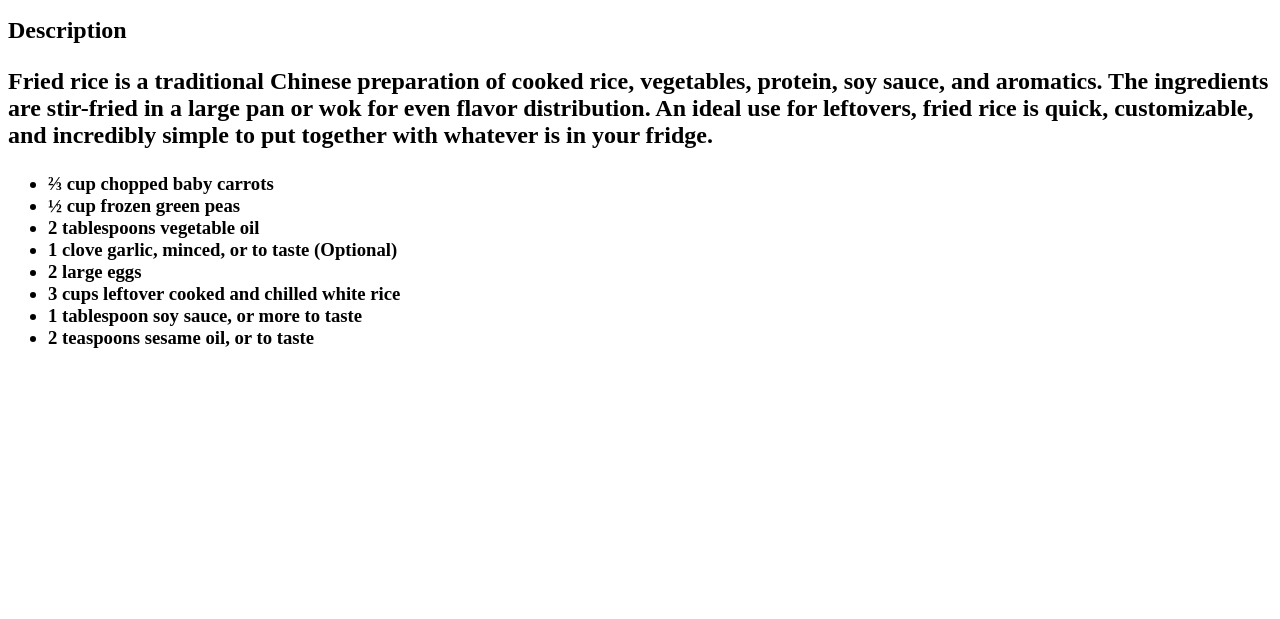
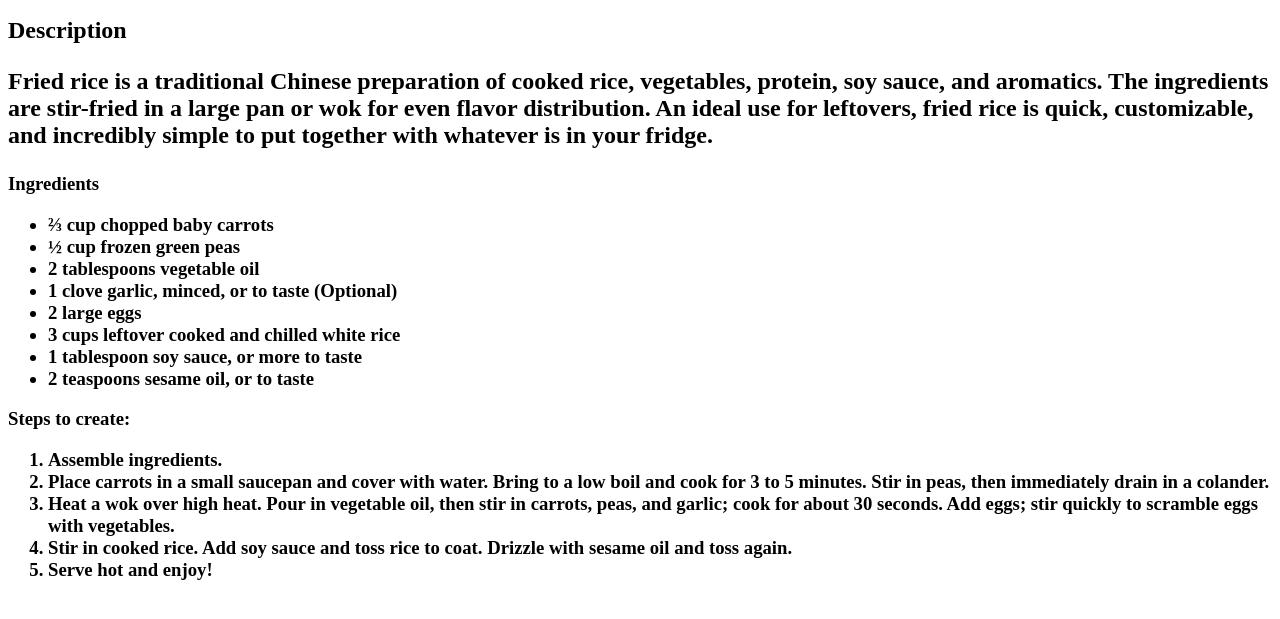
Before and after one commit to Coddenbuffen95/odin-recipes, a plain HTML site: page recipes/rice.html in a window 1280 px wide. Shown: the part 101-720 px from the top of the page. Drawn offline with Linux system fonts and the light colour scheme.

Commit message:
Added Ingredients label and steps to create as an ordered list

```diff
--- a/recipes/rice.html
+++ b/recipes/rice.html
@@ -11,9 +11,13 @@
         <img src="../images/Rice" alt="Photo of Rice">
     </p>
     <h2>Description
-        <p>Fried rice is a traditional Chinese preparation of cooked rice, vegetables, protein, soy sauce, and aromatics. The ingredients are stir-fried in a large pan or wok for even flavor distribution. An ideal use for leftovers, fried rice is quick, customizable, and incredibly simple to put together with whatever is in your fridge.</p>
+
+            <p>
+            Fried rice is a traditional Chinese preparation of cooked rice, vegetables, protein, soy sauce, and aromatics. The ingredients are stir-fried in a large pan or wok for even flavor distribution. An ideal use for leftovers, fried rice is quick, customizable, and incredibly simple to put together with whatever is in your fridge.
+            </p>
     </h2>
     <h3>
+        <p>Ingredients
         <ul>
             <li>⅔ cup chopped baby carrots</li>
             <li>½ cup frozen green peas</li>
@@ -24,6 +28,15 @@
             <li>1 tablespoon soy sauce, or more to taste</li>
             <li>2 teaspoons sesame oil, or to taste</li>
         </ul>
+    </p> Steps to create:
+        <Ol>
+            <li>Assemble ingredients.</li>
+            <li>Place carrots in a small saucepan and cover with water. Bring to a low boil and cook for 3 to 5 minutes. Stir in peas, then immediately drain in a colander.</li>
+            <li>Heat a wok over high heat. Pour in vegetable oil, then stir in carrots, peas, and garlic; cook for about 30 seconds. Add eggs; stir quickly to scramble eggs with vegetables.</li>
+            <li>Stir in cooked rice. Add soy sauce and toss rice to coat. Drizzle with sesame oil and toss again.</li>
+            <li>Serve hot and enjoy!</li>
+        </Ol>
+    </p>
     </h3>
 </body>
 </html>
```
